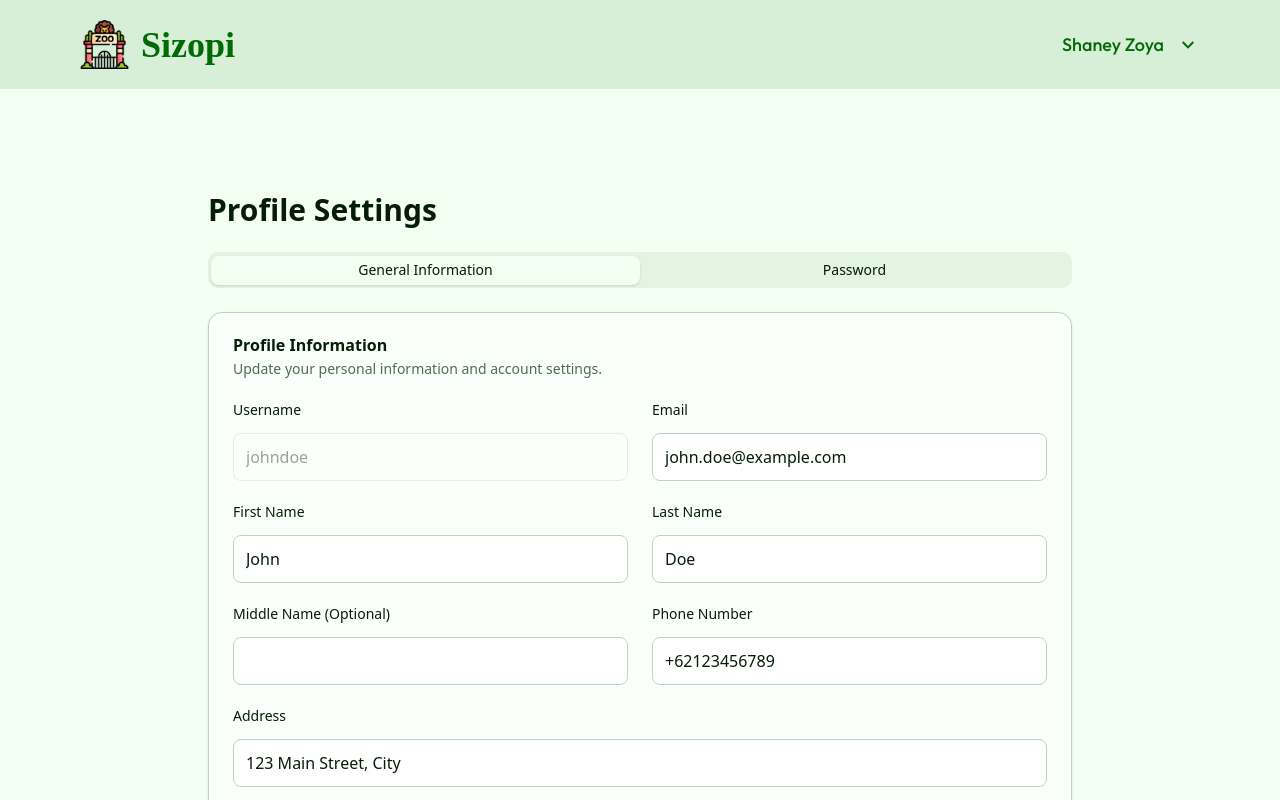
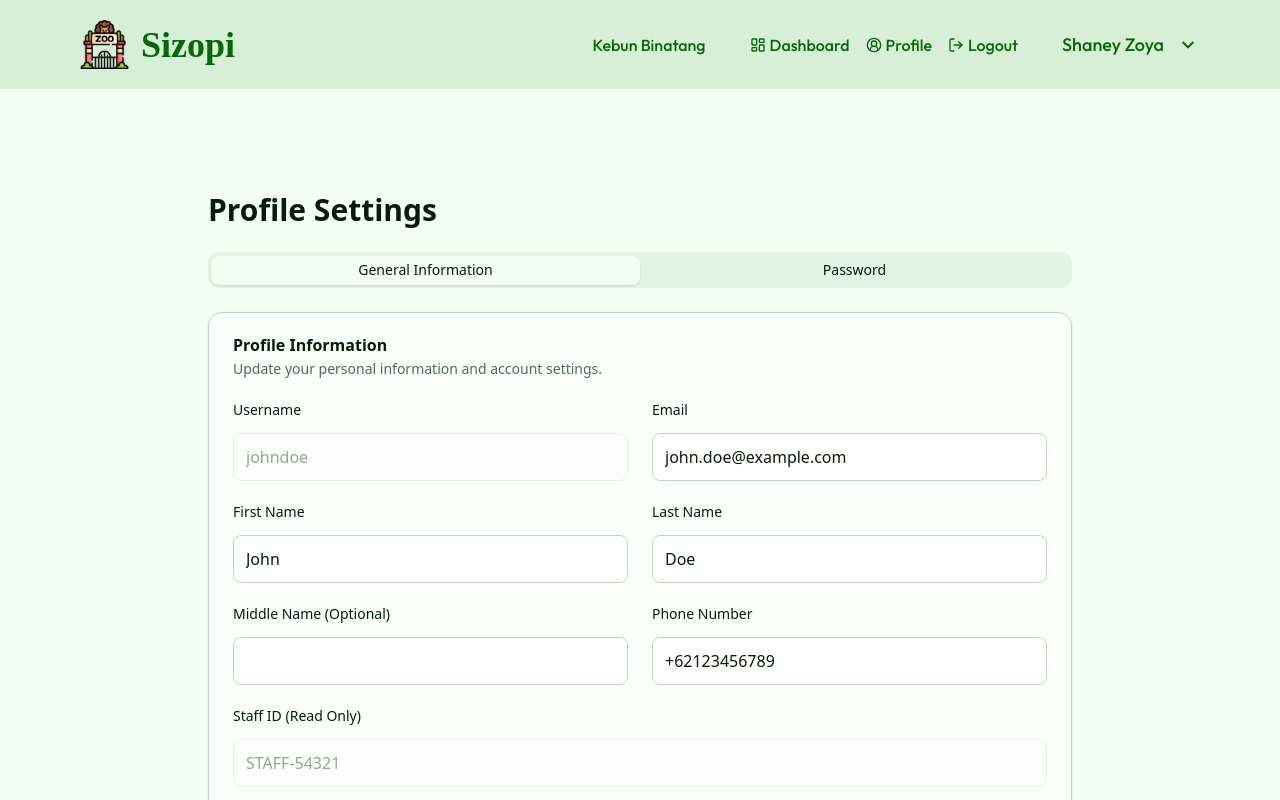
Before and after one commit to m-azzam-azis/sizopi14, a Next.js app: page /profile in a window 1280 px wide. Shown: the top 800 px of the page. Built offline with nearby package versions, Linux system fonts and the light colour scheme; a web font is replaced by a local one.

Commit message:
feat: add additional for navbar

```diff
--- a/src/components/layout/Navbar/index.tsx
+++ b/src/components/layout/Navbar/index.tsx
@@ -1,5 +1,6 @@
 "use client";
-import { useState } from "react";
+import { useState, useEffect } from "react";
+import { usePathname } from "next/navigation";
 import {
   Popover,
   PopoverContent,
@@ -20,10 +21,22 @@ import { Button } from "@/components/ui/button";
 import Image from "next/image";
 
 export const Navbar = () => {
+  const pathname = usePathname();
+
+  const getUserRole = () => {
+    if (pathname.includes("rekam-medis") || pathname.includes("jadwal-pemeriksaan")) {
+      return "dokter";
+    } else if (pathname.includes("pakan")) {
+      return "penjaga";
+    }
+    return "pengunjung";
+  };
+
+  // Use getUserRole instead of hardcoded role
   const data = {
     isLoggedIn: true,
     user: {
-      role: "pengguna",
+      role: getUserRole(),
     },
   };
 
@@ -52,20 +65,37 @@ export const Navbar = () => {
         </Link>
         {data?.isLoggedIn ? (
           <div className="flex gap-4 md:gap-8 lg:gap-11 items-center">
+            {/* Role-specific navigation links */}
             {data?.user.role == "dokter" ? (
+               <>
                <Link
-                href="/rekam-medis-hewan"
+                  href="/rekam-medis"
                   className="max-md:hidden text-lg text-primary font-outfit font-medium"
                 >
                   Rekam Medis
                 </Link>
+                <Link
+                  href="/jadwal-pemeriksaan"
+                  className="max-md:hidden text-lg text-primary font-outfit font-medium"
+                >
+                  Jadwal Pemeriksaan
+               </Link>
+              </>
             ) : data?.user.role == "penjaga" ? (
+              <>
                   <Link
                       href="/catatan-perawatan-hewan"
                       className="max-md:hidden text-base text-primary font-outfit font-medium"
                     >
                       Catatan Perawatan
                     </Link>
+                    <Link
+                      href="/pakan"
+                      className="max-md:hidden text-base text-primary font-outfit font-medium"
+                    >
+                      Pemberian Pakan Hewan
+                  </Link>
+              </>
             ) : data?.user.role == "admin" ? (
               <>
                 <Link
@@ -109,6 +139,31 @@ export const Navbar = () => {
                 Hewan Adopsi
               </Link>
             ) : null}
+
+            {/* Common navigation for all logged in users */}
+            <div className="max-md:hidden flex items-center gap-4">
+              <Link
+                href="/dashboard"
+                className="text-base text-primary font-outfit font-medium flex items-center gap-1"
+              >
+                <LayoutDashboard className="w-4 h-4" />
+                Dashboard
+              </Link>
+              <Link
+                href="/profile"
+                className="text-base text-primary font-outfit font-medium flex items-center gap-1"
+              >
+                <CircleUserRound className="w-4 h-4" />
+                Profile
+              </Link>
+              <button
+                className="text-base text-primary font-outfit font-medium flex items-center gap-1 hover:text-primary/80"
+                // onClick={logout}
+              >
+                <LogOut className="w-4 h-4" />
+                Logout
+              </button>
+            </div>
 
             <Popover open={popoverOpen} onOpenChange={setPopoverOpen}>
               <PopoverTrigger asChild className="max-md:hidden">
@@ -164,20 +219,37 @@ export const Navbar = () => {
                     Home
                   </Link>
 
+                  {/* Role-specific mobile menu items */}
                   {data?.user.role == "dokter" ? (
+                    <>
                      <Link
-                      href="/rekam-medis-hewan"
+                        href="/rekam-medis"
                         className="text-lg text-primary font-outfit"
                       >
                         Rekam Medis
                       </Link>
+                      <Link
+                        href="/jadwal-pemeriksaan"
+                        className="text-lg text-primary font-outfit"
+                      >
+                        Jadwal Pemeriksaan
+                     </Link>
+                    </>
                   ) : data?.user.role == "penjaga" ? (
+                    <>
                     <Link
                       href="/catatan-perawatan-hewan"
                       className="text-base text-primary font-outfit"
                     >
                       Catatan Perawatan
                     </Link>
+                    <Link
+                      href="/pakan"
+                      className="text-base text-primary font-outfit"
+                    >
+                      Pemberian Pakan Hewan
+                    </Link>
+                    </>
                   ) : data?.user.role == "admin" ? (
                     <>
                       <Link
@@ -221,6 +293,29 @@ export const Navbar = () => {
                       Hewan Adopsi
                     </Link>
                   ) : null}
+
+                  {/* Common links for all users in mobile menu */}
+                  <Link
+                    href="/dashboard"
+                    className="text-base text-primary font-outfit flex items-center gap-2"
+                  >
+                    <LayoutDashboard className="w-5 h-5" />
+                    Dashboard
+                  </Link>
+                  <Link
+                    href="/profile"
+                    className="text-base text-primary font-outfit flex items-center gap-2"
+                  >
+                    <CircleUserRound className="w-5 h-5" />
+                    Profile
+                  </Link>
+                  <button
+                    className="text-base text-primary font-outfit flex items-center gap-2 text-left"
+                    // onClick={logout}
+                  >
+                    <LogOut className="w-5 h-5" />
+                    Logout
+                  </button>
 
                   <Popover open={popoverOpen2} onOpenChange={setPopoverOpen2}>
                     <PopoverTrigger asChild>
--- a/src/modules/ProfileModule/index.tsx
+++ b/src/modules/ProfileModule/index.tsx
@@ -60,7 +60,7 @@ const userData = {
   middleName: "",
   lastName: "Doe",
   phoneNumber: "+62123456789",
-  role: "visitor" as UserRole, // Change this to test different role forms
+  role: "admin" as UserRole, // Change this to test different role forms
 
   // Role-specific fields
   // For visitor
```
Lines whose indentation alone changed are shown as unchanged.
